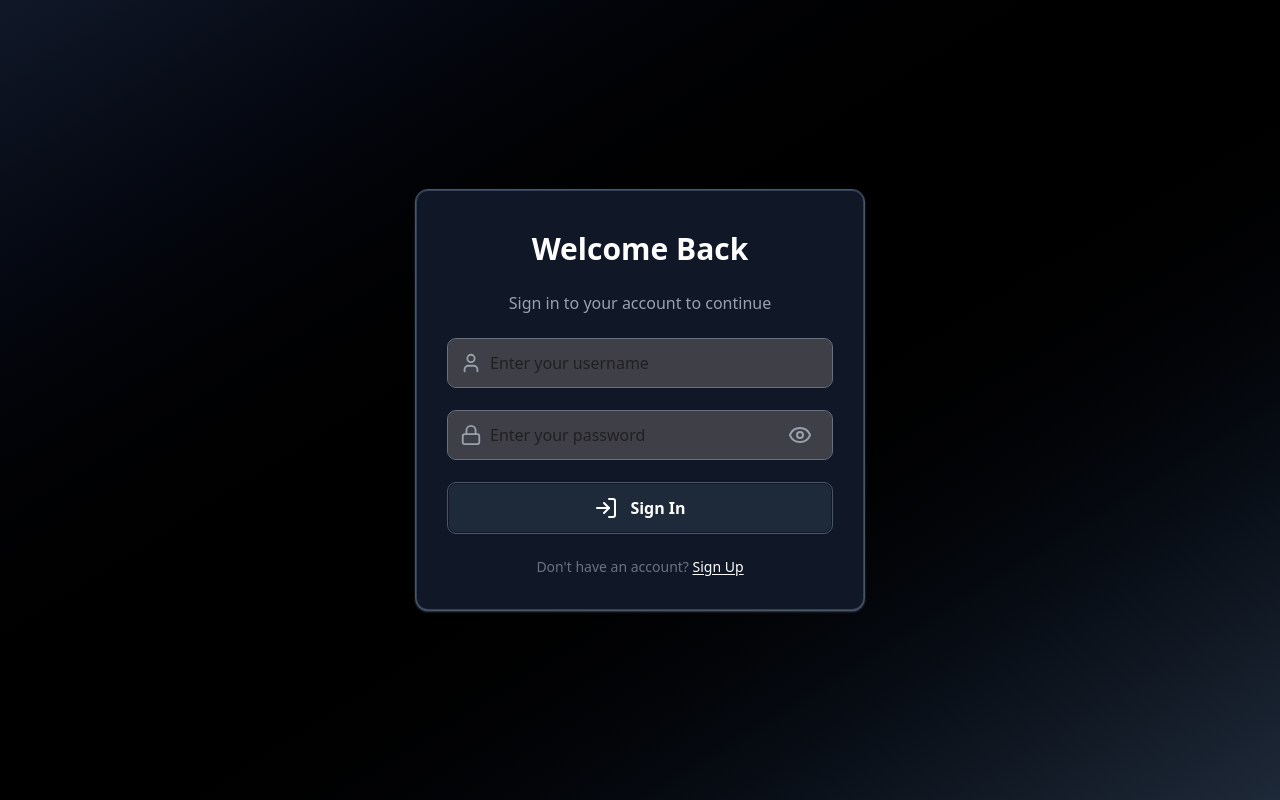
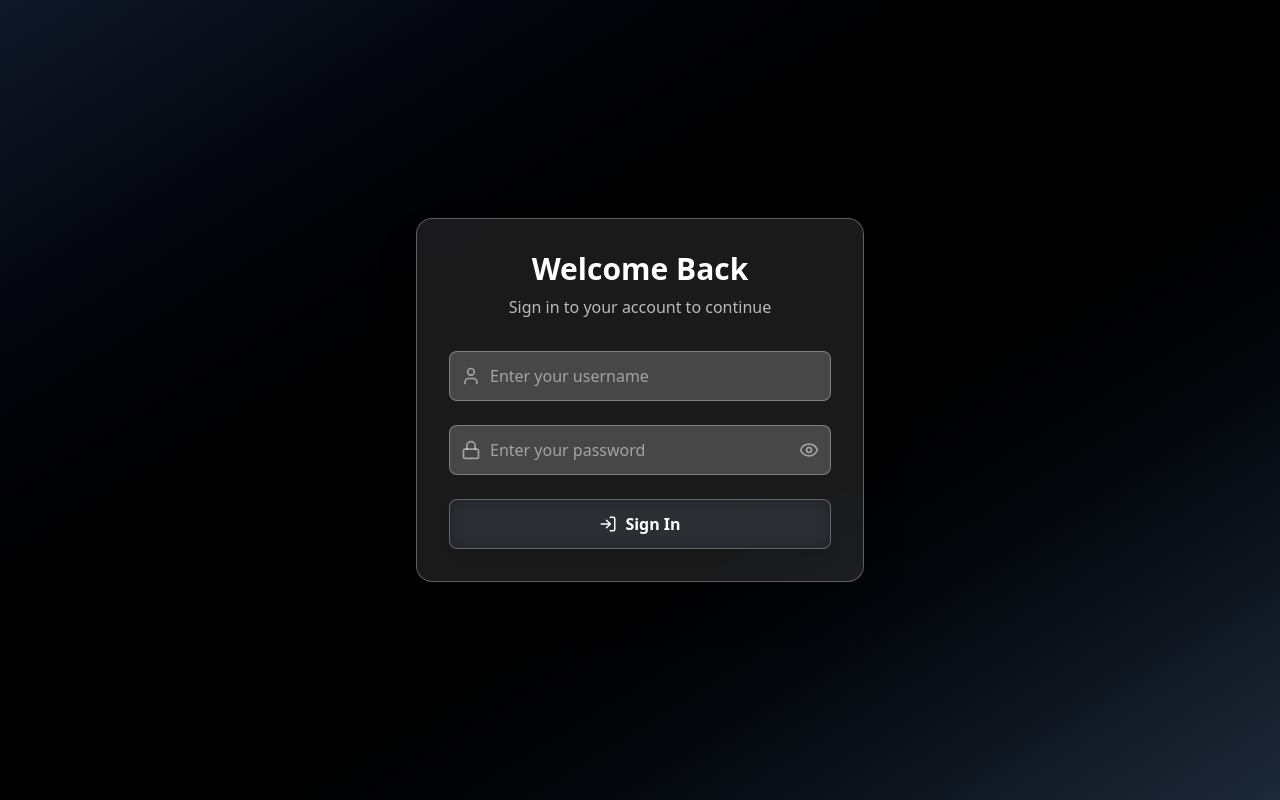
Before and after one commit to Aaron-53/ProgressTracker, a React (Vite) app in the folder frontend/: page /login in a window 1280 px wide. Built offline with nearby package versions, Linux system fonts and the light colour scheme; no server answers.

Commit message:
working version

```diff
--- a/frontend/src/App.jsx
+++ b/frontend/src/App.jsx
@@ -12,11 +12,12 @@ function App() {
       <div className="min-h-screen w-screen bg-gradient-to-br from-gray-900 via-black to-gray-800 m-0 p-0 overflow-visible">
         <Routes>
           <Route path="/" element={<Navigate to="/questions" replace />} />
-          <Route path="/questions" element={<Questions />} />
-          <Route path="/question/:titleSlug" element={<Question />} />
 
           <Route path="/login" element={<Login/>} />
           <Route path="/signup" element={<SignUp />} />
+
+          <Route path="/questions" element={<Questions />} />
+          <Route path="/question/:titleSlug" element={<Question />} />
 
         </Routes>
       </div>
--- a/frontend/src/components/Login.jsx
+++ b/frontend/src/components/Login.jsx
@@ -1,52 +1,160 @@
-import { User, Lock, Eye, EyeOff } from "lucide-react";
-import { LogIn } from 'lucide-react';
-import { useState } from "react";
+import React, { useState } from 'react'
+import { User, Lock, Eye, EyeOff, LogIn } from "lucide-react"
+import { useNavigate } from 'react-router-dom'
+import { API_ENDPOINTS } from "../config/api";
 
 
 const Login = () => {
+  const navigate = useNavigate()
+  const [showPassword, setShowPassword] = useState(false)
+  const [loading, setLoading] = useState(false)
+  const [formData, setFormData] = useState({
+    username: '',
+    password: ''
+  })
 
-  const [showPassword, setShowPassword] = useState(false);
-  const togglePasswordVisibility = () => {setShowPassword(!showPassword);}
+  const handleInputChange = (e) => {
+    const { name, value } = e.target
+    setFormData(prev => ({
+      ...prev,
+      [name]: value
+    }))
+  }
+
+  const handleSubmit = async (e) => {
+    e.preventDefault()
+    if (!formData.username || !formData.password) {
+      alert('Please fill in all required fields')
+      return
+    }
+
+    setLoading(true)
+    try {
+      const response = await fetch(API_ENDPOINTS.AUTH_SIGNIN, {
+        method: 'POST',
+        headers: {
+          'Content-Type': 'application/json',
+        },
+        body: JSON.stringify(formData),
+      })
+
+      const data = await response.json()
+
+      if (data.success) {
+        console.log('Sign in successful:', data)
+        // Store token in localStorage
+        localStorage.setItem('token', data.token)
+        localStorage.setItem('user', JSON.stringify(data.user))
+
+        // Redirect to questions page
+        navigate('/questions')
+      } else {
+        alert(data.message || 'Authentication failed')
+      }
+    } catch (error) {
+      console.error('Auth error:', error)
+      alert('Network error. Please try again.')
+    } finally {
+      setLoading(false)
+    }
+  }
+
+  const togglePasswordVisibility = () => {
+    setShowPassword(!showPassword)
+  }
 
   return (
-    <div className="w-full h-screen flex items-center justify-center">
-      <div className="w-[90%] max-w-md md:max-w-lg lg:max-w-md p-6 bg-gray-900 flex-col flex items-center gap-4 rounded-xl shadow-slate-500 shadow-sm border border-slate-700 border-solid h-[420px] outline outline-[0.5px] outline-gray-600">
+    <div className="min-h-screen flex items-center justify-center p-4">
+      <div className="w-full max-w-md bg-white/10 backdrop-blur-sm rounded-2xl shadow-2xl border border-white/30 overflow-hidden">
 
-        <div className = "flex flex-col gap-6 w-full max-w-sm self-center">
+        {/* Form Content */}
+        <div className="p-8">
+          <div className="text-center mb-8">
+            <h2 className="text-3xl font-bold text-white mb-2">
+              Welcome Back
+            </h2>
+            <p className="text-white/70">
+              Sign in to your account to continue
+            </p>
+          </div>
 
-          <h1 className="text-3xl md:text-3xl text-white font-semibold text-center mt-4">Welcome Back</h1>
-          <p className="text-sm md:text-base text-gray-400 text-center">Sign in to your account to continue </p>
-
-            <div className="w-full flex items-center bg-zinc-700 p-3 rounded-lg gap-2 outline outline-[0.5px] outline-gray-500">
-                <User className ="text-gray-400"/>
+          <form onSubmit={handleSubmit} className="space-y-6">
+            {/* Username Field */}
+            <div className="relative">
+              <div className="absolute inset-y-0 left-0 pl-3 flex items-center pointer-events-none">
+                <User className="h-5 w-5 text-white/50" />
+              </div>
               <input
-                  type="username"
+                type="text"
+                name="username"
+                value={formData.username}
+                onChange={handleInputChange}
                 placeholder="Enter your username"
-                  className="bg-transparent border-0 w-full outline-none text-sm md:text-base"
+                required
+                disabled={loading}
+                className="w-full pl-10 pr-4 py-3 bg-white/20 border border-white/30 rounded-lg text-white placeholder-white/50 focus:outline-none focus:ring-2 focus:ring-white/50 focus:border-transparent transition-all duration-300 disabled:opacity-50"
               />
             </div>
 
-            <div className="w-full relative flex items-center bg-zinc-700 p-3 rounded-lg gap-2 outline outline-[0.5px] outline-gray-500">
-                <Lock className ="text-gray-400"/>
+            {/* Password Field */}
+            <div className="relative">
+              <div className="absolute inset-y-0 left-0 pl-3 flex items-center pointer-events-none">
+                <Lock className="h-5 w-5 text-white/50" />
+              </div>
               <input
-                  type={showPassword ? "text" : "password"}
+                type={showPassword ? 'text' : 'password'}
+                name="password"
+                value={formData.password}
+                onChange={handleInputChange}
                 placeholder="Enter your password"
-                  className="bg-transparent border-0 w-full outline-none text-sm md:text-base"
+                required
+                disabled={loading}
+                className="w-full pl-10 pr-12 py-3 bg-white/20 border border-white/30 rounded-lg text-white placeholder-white/50 focus:outline-none focus:ring-2 focus:ring-white/50 focus:border-transparent transition-all duration-300 disabled:opacity-50"
               />
-                  {showPassword ? (
-                    <EyeOff className="absolute right-5 cursor-pointer text-gray-400" onClick={togglePasswordVisibility} /> )
-                   :(
-                    <Eye className="absolute right-5 cursor-pointer text-gray-400" onClick={togglePasswordVisibility} /> )
-                  }
+              <button
+                type="button"
+                onClick={togglePasswordVisibility}
+                disabled={loading}
+                className="absolute inset-y-0 right-0 pr-3 flex items-center text-white/50 hover:text-white transition-colors duration-200 disabled:opacity-50"
+              >
+                {showPassword ? <EyeOff size={20} /> : <Eye size={20} />}
+              </button>
             </div>
 
-        <button className="w-full bg-gray-800 p-3 rounded-lg text-white font-semibold hover:bg-gray-600 transition duration-200 border border-gray-900 border-solid outline outline-[0.5px] outline-gray-600 flex items-center justify-center gap-3 "><LogIn/> Sign In</button>
-        <p className="text-xs md:text-sm text-gray-500 text-center mb-5">Don't have an account? <span className="text-white cursor-pointer underline underline-offset-2">Sign Up</span></p>
+            {/* Submit Button */}
+            <button
+              type="submit"
+              disabled={loading}
+              className="w-full bg-gray-800/30 hover:bg-gray-800/60 backdrop-blur-sm text-white font-semibold py-3 px-4 rounded-lg border border-white/30 transition-all duration-300 transform hover:scale-105 shadow-lg flex items-center justify-center gap-2 disabled:opacity-50 disabled:cursor-not-allowed disabled:transform-none"
+            >
+              {loading ? (
+                <span>Signing In...</span>
+              ) : (
+                <>
+                  <LogIn size={18} />
+                  <span>Sign In</span>
+                </>
+              )}
+            </button>
+          </form>
 
+          {/* Additional Options */}
+          {/* <div className="mt-6 text-center">
+            <p className="text-white/60 text-sm">
+              Don't have an account?{' '}
+              <button
+                onClick={() => navigate('/signup')}
+                disabled={loading}
+                className="text-white hover:text-white/80 font-semibold underline transition-colors duration-200 disabled:opacity-50"
+              >
+                Sign Up
+              </button>
+            </p>
+          </div> */}
         </div>
       </div>
     </div>
-  );
-};
+  )
+}
 
-export default Login;
+export default Login
--- a/frontend/src/config/api.js
+++ b/frontend/src/config/api.js
@@ -4,11 +4,12 @@ const API_BASE_URL = isDevelopment
   : import.meta.env.VITE_API_URL_PROD
 
 export const API_ENDPOINTS = {
+  AUTH_SIGNUP: `${API_BASE_URL}/api/auth/signup`,
+  AUTH_SIGNIN: `${API_BASE_URL}/api/auth/signin`,
   QUESTIONS: `${API_BASE_URL}/api/questions`,
   QUESTIONS_UPLOAD: `${API_BASE_URL}/api/questions/upload`,
-  AUTH_SIGNIN: `${API_BASE_URL}/api/auth/signin`,
-  AUTH_SIGNUP: `${API_BASE_URL}/api/auth/signup`,
   USER_PROGRESS: `${API_BASE_URL}/api/user`
 }
+//console.log("API_BASE_URL:", API_BASE_URL);
 
 export default API_BASE_URL
```
Also changed, not shown: 1 other file (tests, documents, lock files or other folders). Lines whose indentation alone changed are shown as unchanged.
